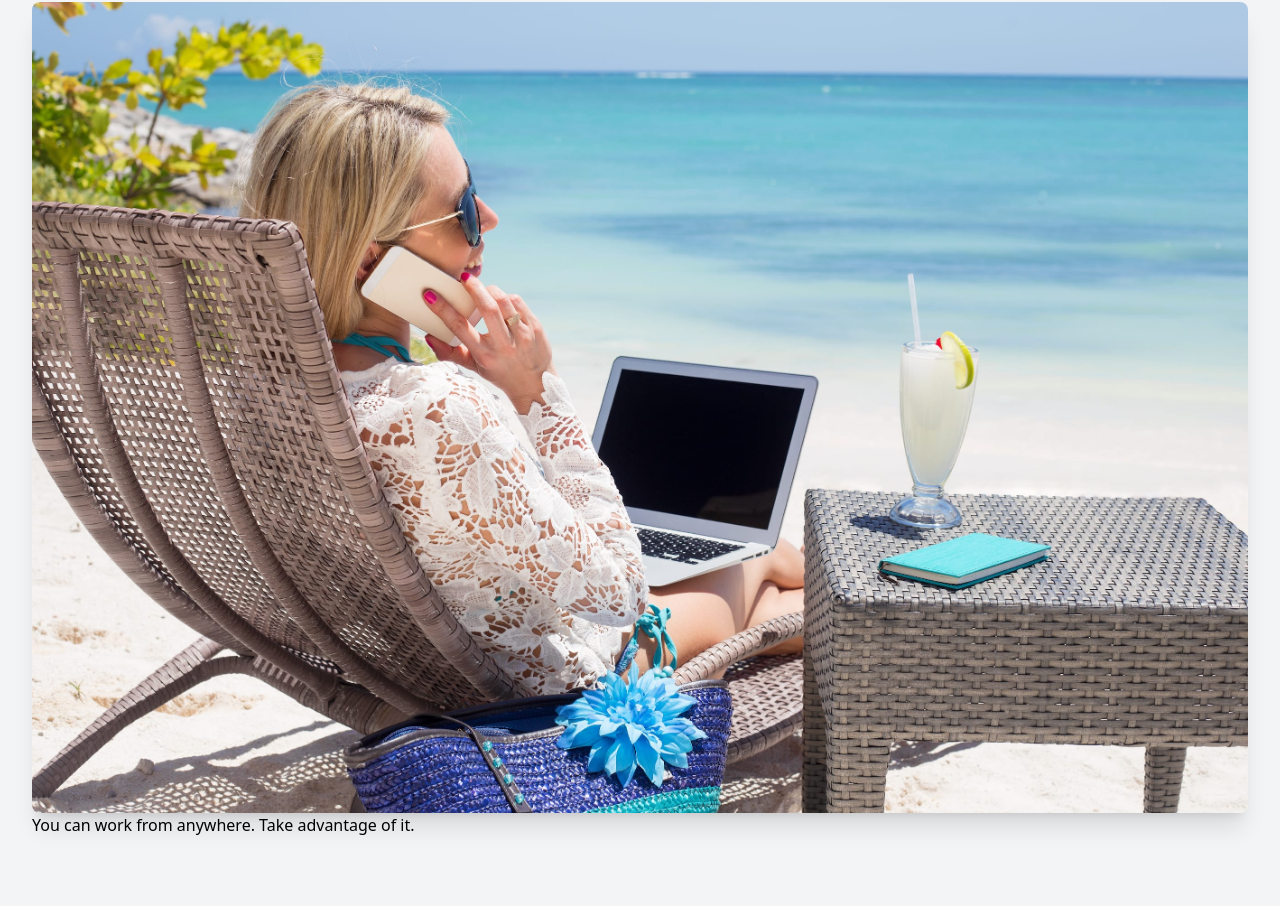
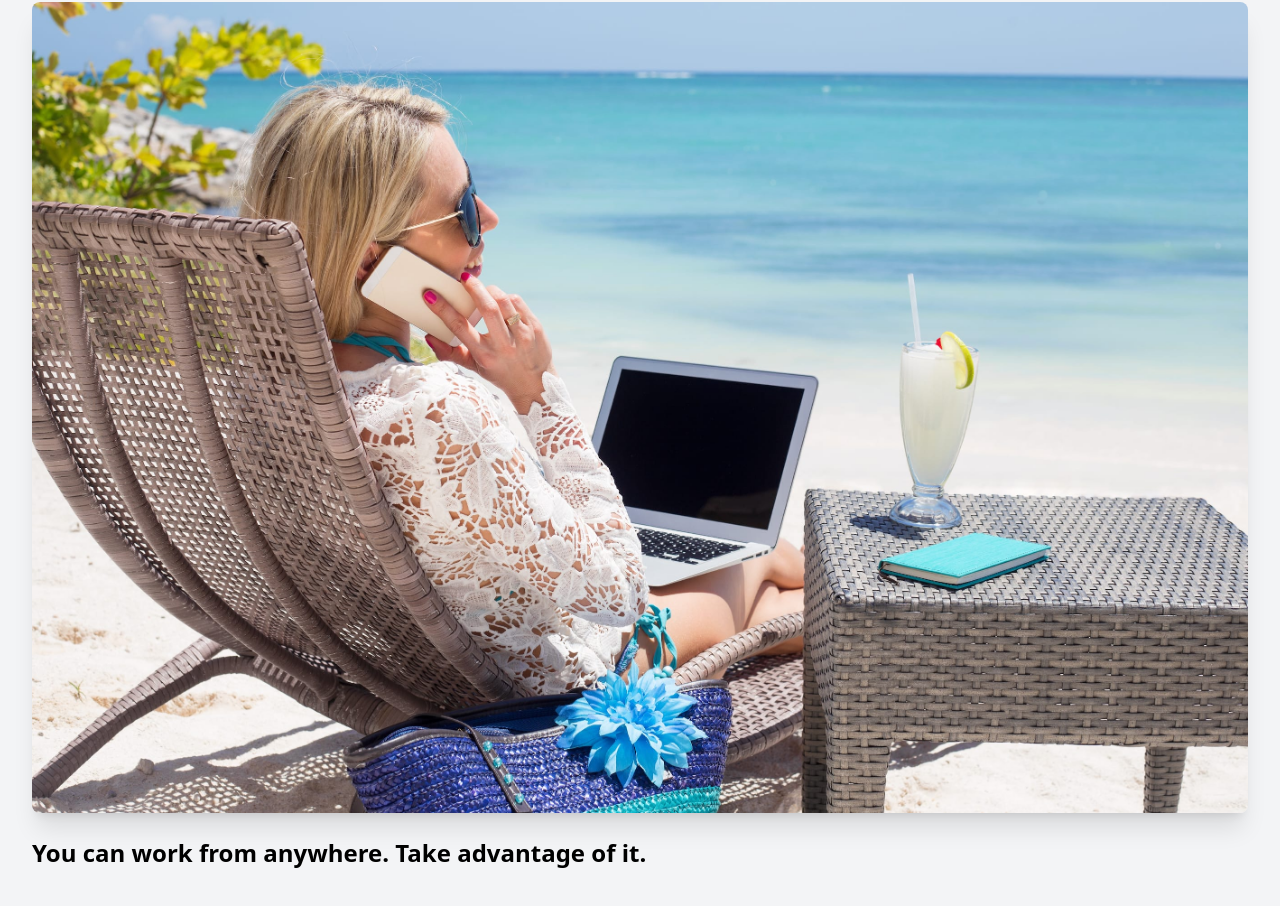
Before and after one commit to michaelr/tailwindcss-tutorial, a website built with Vite: page index.html in a window 1280 px wide. Shown: the part 110-1016 px from the top of the page. Before the commit the page ends 995 px from the top, so only its background shows below. Built offline with nearby package versions, Linux system fonts and the light colour scheme.

Commit message:
02: style h1

```diff
--- a/index.html
+++ b/index.html
@@ -13,7 +13,9 @@
         src="img/beach-work.jpg"
         alt="woman workcationing on the beach"
       />
-      <h1>You can work from anywhere. Take advantage of it.</h1>
+      <h1 class="mt-6 text-2xl font-bold">
+        You can work from anywhere. Take advantage of it.
+      </h1>
     </div>
   </body>
 </html>
```
